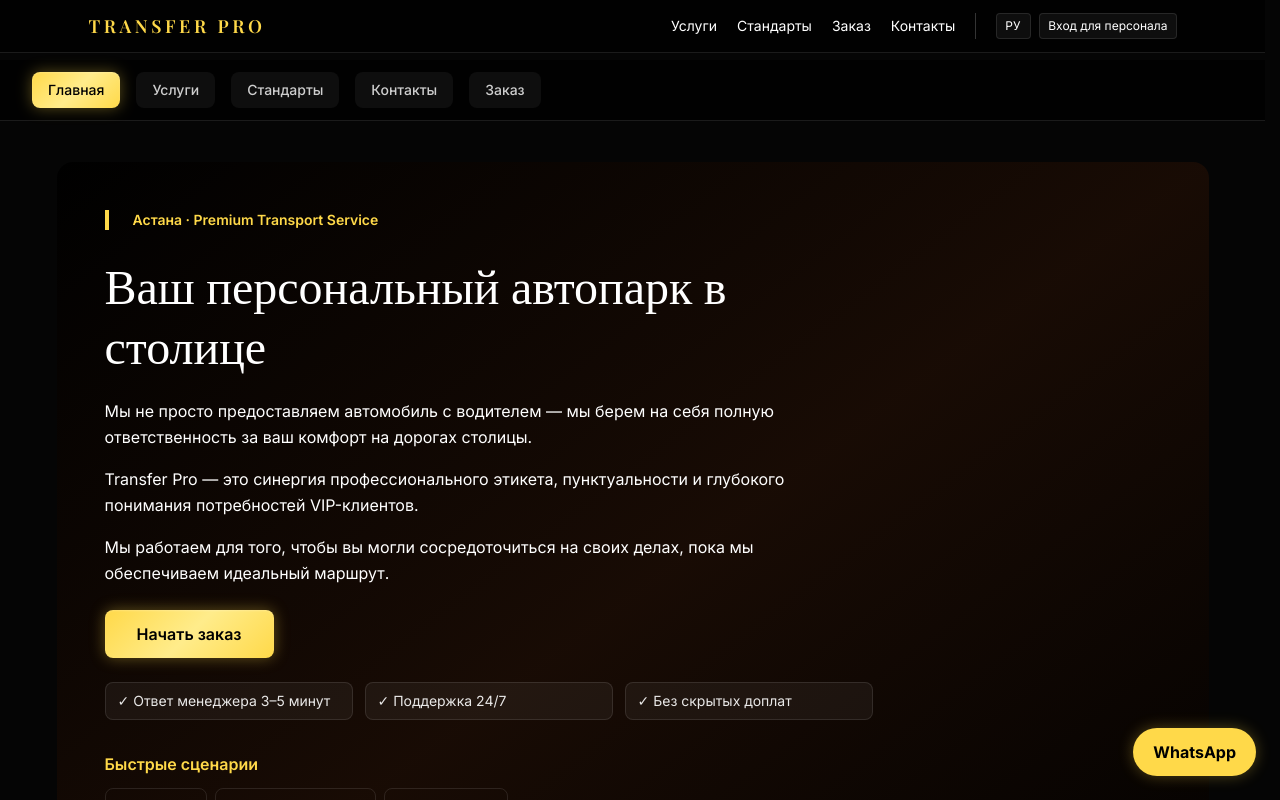
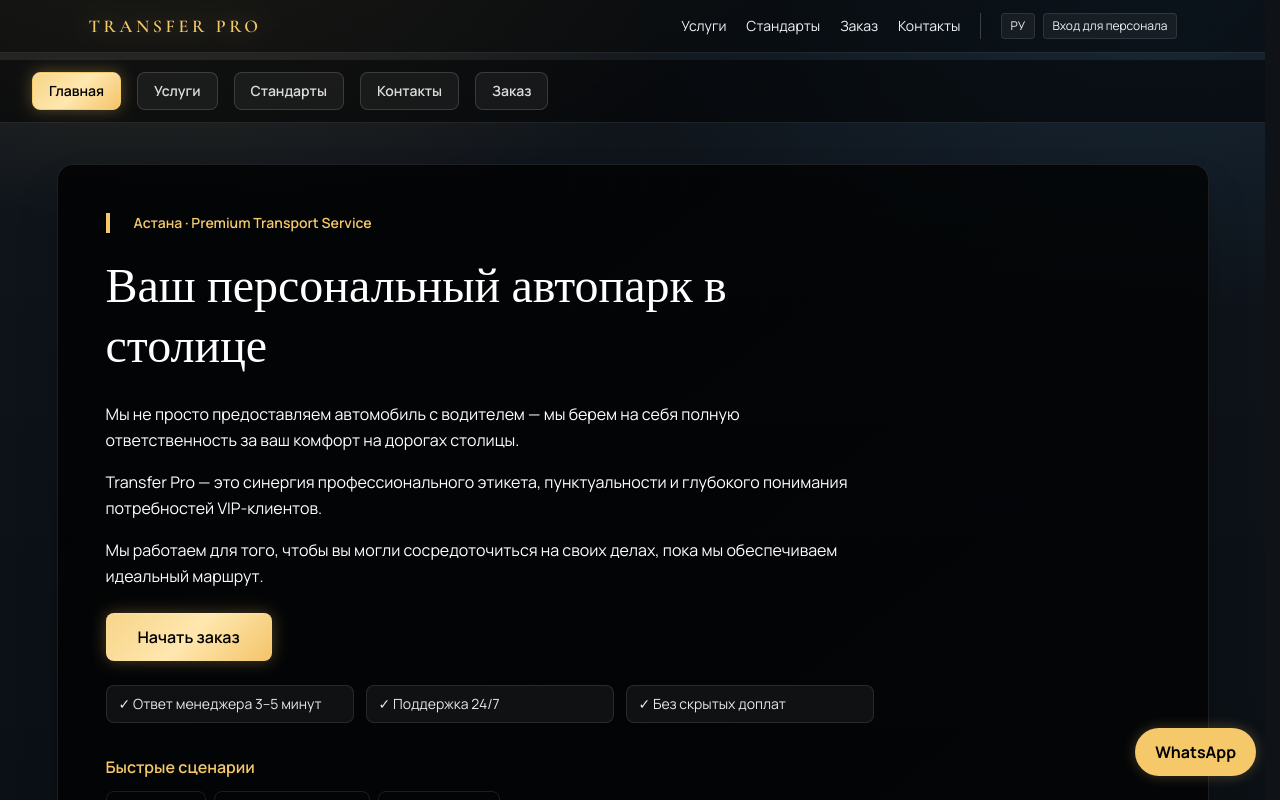
Before and after one commit to Alibek0301/TransferPro, a React (Vite) app: page / in a window 1280 px wide. Shown: the top 800 px of the page. Built offline with nearby package versions, Linux system fonts and the light colour scheme.

Commit message:
Improve UI/UX visual design and layout polish

```diff
--- a/index.html
+++ b/index.html
@@ -11,7 +11,7 @@
     <link rel="preconnect" href="https://fonts.googleapis.com" />
     <link rel="preconnect" href="https://fonts.gstatic.com" crossorigin />
     <link
-      href="https://fonts.googleapis.com/css2?family=Inter:wght@400;500;600;700&family=Playfair+Display:wght@600;700&display=swap"
+      href="https://fonts.googleapis.com/css2?family=Cormorant+Garamond:wght@600;700&family=Manrope:wght@400;500;600;700;800&display=swap"
       rel="stylesheet"
     />
   </head>
--- a/src/App.jsx
+++ b/src/App.jsx
@@ -1121,10 +1121,10 @@ function App() {
   }
 
   return (
-    <div className="dark">
-      <header className="sticky top-0 z-50 border-b border-white/10 bg-black/70 backdrop-blur">
+    <div className="dark app-shell">
+      <header className="sticky top-0 z-50 border-b border-white/10 bg-black/75 backdrop-blur-xl supports-[backdrop-filter]:bg-black/50">
         <div className="mx-auto flex max-w-6xl items-center justify-between px-4 py-3 md:px-8">
-          <a href="#top" className="font-serif text-lg tracking-[0.2em] text-accent">TRANSFER PRO</a>
+          <a href="#top" className="font-serif text-lg tracking-[0.2em] text-accent drop-shadow-[0_0_10px_rgba(245,200,106,0.35)]">TRANSFER PRO</a>
 
           <div className="hidden md:flex gap-5 items-center text-sm">
             {role === 'client' && (
@@ -1239,11 +1239,11 @@ function App() {
       {role === 'client' ? (
       <>
       {/* Mobile single-screen tabbed view */}
-      <div onPointerDown={closeMobileMenu} className="md:hidden min-h-[calc(100vh-120px)] w-full flex flex-col bg-gradient-to-b from-black to-black/90 pb-24">
+      <div onPointerDown={closeMobileMenu} className="md:hidden relative min-h-[calc(100vh-120px)] w-full flex flex-col bg-gradient-to-b from-transparent via-black/20 to-black/35 pb-24">
         <div className="flex-1 flex flex-col justify-start items-start px-4 sm:px-5 py-6 sm:py-8 overflow-y-auto">
           {mobileTab === 'home' && (
-            <motion.div className="w-full space-y-5 sm:space-y-6 bg-gradient-to-b from-black via-amber-950/20 to-black rounded-2xl sm:rounded-3xl p-6 sm:p-8" {...sectionMotionProps}>
-              <div className="border-l-3 border-accent pl-4 sm:pl-5">
+            <motion.div className="w-full space-y-5 sm:space-y-6 bg-gradient-to-b from-black/70 via-amber-950/20 to-black/50 rounded-2xl sm:rounded-3xl p-6 sm:p-8 border border-white/10 shadow-2xl" {...sectionMotionProps}>
+              <div className="border-l-2 border-accent pl-4 sm:pl-5">
                 <p className="text-accent text-sm sm:text-base font-bold tracking-wide">{t.heroBadge}</p>
               </div>
 
@@ -1307,7 +1307,7 @@ function App() {
           )}
 
           {mobileTab === 'services' && (
-            <motion.div className="w-full space-y-4 sm:space-y-5 bg-gradient-to-b from-black via-blue-950/20 to-black rounded-2xl sm:rounded-3xl p-6 sm:p-8" {...sectionMotionProps}>
+            <motion.div className="w-full space-y-4 sm:space-y-5 bg-gradient-to-b from-black/70 via-blue-950/20 to-black/50 rounded-2xl sm:rounded-3xl p-6 sm:p-8 border border-white/10 shadow-2xl" {...sectionMotionProps}>
               <h2 className="text-2xl sm:text-3xl font-serif text-accent font-bold">{t.services}</h2>
 
               <div className="space-y-3 sm:space-y-4 text-white/75">
@@ -1346,7 +1346,7 @@ function App() {
           )}
 
           {mobileTab === 'standards' && (
-            <motion.div className="w-full space-y-4 sm:space-y-5 bg-gradient-to-b from-black via-purple-950/20 to-black rounded-2xl sm:rounded-3xl p-6 sm:p-8" {...sectionMotionProps}>
+            <motion.div className="w-full space-y-4 sm:space-y-5 bg-gradient-to-b from-black/70 via-slate-900/40 to-black/50 rounded-2xl sm:rounded-3xl p-6 sm:p-8 border border-white/10 shadow-2xl" {...sectionMotionProps}>
               <h2 className="text-2xl sm:text-3xl font-serif text-accent font-bold">{t.standards}</h2>
 
               <div className="space-y-3 sm:space-y-4 text-white/75">
@@ -1372,7 +1372,7 @@ function App() {
           )}
 
           {mobileTab === 'contacts' && (
-            <motion.div className="w-full space-y-4 sm:space-y-5 bg-gradient-to-b from-black via-emerald-950/20 to-black rounded-2xl sm:rounded-3xl p-6 sm:p-8" {...sectionMotionProps}>
+            <motion.div className="w-full space-y-4 sm:space-y-5 bg-gradient-to-b from-black/70 via-emerald-950/20 to-black/50 rounded-2xl sm:rounded-3xl p-6 sm:p-8 border border-white/10 shadow-2xl" {...sectionMotionProps}>
               <h2 className="text-2xl sm:text-3xl font-serif text-accent font-bold">{t.contacts}</h2>
               <div className="space-y-3 sm:space-y-4 text-white/90">
                 <a href="tel:+77781556699" className="block w-full p-4 sm:p-5 rounded-xl bg-gradient-to-r from-accent/20 to-accent/10 hover:from-accent/30 hover:to-accent/20 active:scale-95 transition border-l-4 border-accent text-base sm:text-lg font-semibold text-accent shadow-md">+7 778 155 6699</a>
@@ -1383,7 +1383,7 @@ function App() {
           )}
 
           {mobileTab === 'booking' && (
-            <motion.div className="w-full space-y-4 sm:space-y-5 bg-gradient-to-b from-black via-rose-950/20 to-black rounded-2xl sm:rounded-3xl p-6 sm:p-8" {...sectionMotionProps}>
+            <motion.div className="w-full space-y-4 sm:space-y-5 bg-gradient-to-b from-black/70 via-rose-950/20 to-black/50 rounded-2xl sm:rounded-3xl p-6 sm:p-8 border border-white/10 shadow-2xl" {...sectionMotionProps}>
               <div className="flex items-start justify-between gap-4">
                 <div className="flex-1">
                   <h2 className="text-2xl sm:text-3xl font-serif text-accent font-bold">{t.bookingTitle}</h2>
@@ -1622,7 +1622,7 @@ function App() {
           )}
 
           {mobileTab === 'history' && (
-            <motion.div className="w-full space-y-3 bg-gradient-to-b from-black via-cyan-950/20 to-black rounded-2xl sm:rounded-3xl p-6 sm:p-8" {...sectionMotionProps}>
+            <motion.div className="w-full space-y-3 bg-gradient-to-b from-black/70 via-cyan-950/20 to-black/50 rounded-2xl sm:rounded-3xl p-6 sm:p-8 border border-white/10 shadow-2xl" {...sectionMotionProps}>
               <div className="flex items-center justify-between gap-2">
                 <h2 className="text-2xl sm:text-3xl font-serif text-accent font-bold">📋 {t.history}</h2>
                 {orderHistory.length > 0 && (
@@ -1649,7 +1649,7 @@ function App() {
           )}
 
           {mobileTab === 'favorites' && (
-            <motion.div className="w-full space-y-3 bg-gradient-to-b from-black via-pink-950/20 to-black rounded-2xl sm:rounded-3xl p-6 sm:p-8" {...sectionMotionProps}>
+            <motion.div className="w-full space-y-3 bg-gradient-to-b from-black/70 via-pink-950/20 to-black/50 rounded-2xl sm:rounded-3xl p-6 sm:p-8 border border-white/10 shadow-2xl" {...sectionMotionProps}>
               <h2 className="text-2xl sm:text-3xl font-serif text-accent font-bold">❤️ {t.favorites}</h2>
               {favorites.length === 0 ? (
                 <p className="text-white/60 text-center py-8">{t.noFavorites}</p>
@@ -1672,7 +1672,7 @@ function App() {
           )}
         </div>
 
-        <div className="border-t border-white/10 p-2 sm:p-3 bg-black/98 backdrop-blur fixed bottom-0 left-0 right-0 md:hidden">
+        <div className="border-t border-white/10 p-2 sm:p-3 bg-black/90 supports-[backdrop-filter]:bg-black/60 backdrop-blur-xl fixed bottom-0 left-0 right-0 md:hidden">
           <div className="flex items-center justify-between gap-2 sm:gap-2.5 px-2">
             <div className="flex gap-1.5 sm:gap-2 w-full overflow-x-auto">
                 <button onClick={() => setMobileTab('home')} className={`flex-1 text-center px-2 sm:px-3 py-2.5 sm:py-3 rounded-lg text-xs sm:text-sm font-medium whitespace-nowrap transition active:scale-95 ${mobileTab === 'home' ? 'bg-accent text-black font-bold shadow-md' : 'bg-white/5 text-white/80 hover:bg-white/10'}`} aria-label={t.home}>{t.home}</button>
@@ -1690,21 +1690,21 @@ function App() {
 
       <main id="top" className="hidden md:flex md:flex-col md:min-h-screen">
         {/* Desktop Tab Navigation */}
-        <div className="sticky top-[60px] z-40 border-b border-white/10 bg-black/70 backdrop-blur py-3 px-8">
+        <div className="sticky top-[60px] z-40 border-b border-white/10 bg-black/80 supports-[backdrop-filter]:bg-black/55 backdrop-blur-xl py-3 px-8">
           <div className="mx-auto max-w-7xl flex gap-4">
-            <button onClick={() => setDesktopTab('home')} className={`px-4 py-2 rounded-lg text-sm font-medium transition ${desktopTab === 'home' ? 'bg-accent text-black' : 'bg-white/5 text-white/80 hover:bg-white/10'}`}>{t.home}</button>
-            <button onClick={() => setDesktopTab('services')} className={`px-4 py-2 rounded-lg text-sm font-medium transition ${desktopTab === 'services' ? 'bg-accent text-black' : 'bg-white/5 text-white/80 hover:bg-white/10'}`}>{t.services}</button>
-            <button onClick={() => setDesktopTab('standards')} className={`px-4 py-2 rounded-lg text-sm font-medium transition ${desktopTab === 'standards' ? 'bg-accent text-black' : 'bg-white/5 text-white/80 hover:bg-white/10'}`}>{t.standards}</button>
-            <button onClick={() => setDesktopTab('contacts')} className={`px-4 py-2 rounded-lg text-sm font-medium transition ${desktopTab === 'contacts' ? 'bg-accent text-black' : 'bg-white/5 text-white/80 hover:bg-white/10'}`}>{t.contacts}</button>
-            <button onClick={() => setDesktopTab('booking')} className={`px-4 py-2 rounded-lg text-sm font-medium transition ${desktopTab === 'booking' ? 'bg-accent text-black' : 'bg-white/5 text-white/80 hover:bg-white/10'}`}>{t.booking}</button>
+            <button onClick={() => setDesktopTab('home')} className={`px-4 py-2 rounded-lg text-sm font-semibold border transition ${desktopTab === 'home' ? 'bg-accent text-black border-accent shadow-[0_10px_22px_rgba(245,200,106,0.24)]' : 'bg-white/5 text-white/85 border-white/15 hover:bg-white/10 hover:border-white/25'}`}>{t.home}</button>
+            <button onClick={() => setDesktopTab('services')} className={`px-4 py-2 rounded-lg text-sm font-semibold border transition ${desktopTab === 'services' ? 'bg-accent text-black border-accent shadow-[0_10px_22px_rgba(245,200,106,0.24)]' : 'bg-white/5 text-white/85 border-white/15 hover:bg-white/10 hover:border-white/25'}`}>{t.services}</button>
+            <button onClick={() => setDesktopTab('standards')} className={`px-4 py-2 rounded-lg text-sm font-semibold border transition ${desktopTab === 'standards' ? 'bg-accent text-black border-accent shadow-[0_10px_22px_rgba(245,200,106,0.24)]' : 'bg-white/5 text-white/85 border-white/15 hover:bg-white/10 hover:border-white/25'}`}>{t.standards}</button>
+            <button onClick={() => setDesktopTab('contacts')} className={`px-4 py-2 rounded-lg text-sm font-semibold border transition ${desktopTab === 'contacts' ? 'bg-accent text-black border-accent shadow-[0_10px_22px_rgba(245,200,106,0.24)]' : 'bg-white/5 text-white/85 border-white/15 hover:bg-white/10 hover:border-white/25'}`}>{t.contacts}</button>
+            <button onClick={() => setDesktopTab('booking')} className={`px-4 py-2 rounded-lg text-sm font-semibold border transition ${desktopTab === 'booking' ? 'bg-accent text-black border-accent shadow-[0_10px_22px_rgba(245,200,106,0.24)]' : 'bg-white/5 text-white/85 border-white/15 hover:bg-white/10 hover:border-white/25'}`}>{t.booking}</button>
           </div>
         </div>
 
         {/* Desktop Content Area */}
-        <div className="flex-1 flex items-center justify-center px-8 py-12">
+        <div className="flex-1 flex items-start justify-center px-8 py-12">
           <div className="w-full max-w-6xl">
             {desktopTab === 'home' && (
-              <motion.div className="space-y-6 bg-gradient-to-br from-black via-amber-950/30 to-black rounded-2xl p-12" {...sectionMotionProps}>
+              <motion.div className="space-y-6 bg-gradient-to-br from-black/80 via-amber-950/28 to-black/65 rounded-2xl p-12 border border-white/10 shadow-2xl" {...sectionMotionProps}>
                 <div className="border-l-4 border-accent pl-6">
                   <p className="text-accent text-sm font-semibold">{t.heroBadge}</p>
                 </div>
@@ -1768,7 +1768,7 @@ function App() {
             )}
 
             {desktopTab === 'services' && (
-              <motion.div className="space-y-6 bg-gradient-to-br from-black via-blue-950/30 to-black rounded-2xl p-12" {...sectionMotionProps}>
+              <motion.div className="space-y-6 bg-gradient-to-br from-black/80 via-blue-950/28 to-black/65 rounded-2xl p-12 border border-white/10 shadow-2xl" {...sectionMotionProps}>
                 <h2 className="section-title text-4xl text-accent">{t.services}</h2>
 
                 <div className="grid gap-6 grid-cols-2">
@@ -1812,7 +1812,7 @@ function App() {
             )}
 
             {desktopTab === 'standards' && (
-              <motion.div className="space-y-6 bg-gradient-to-br from-black via-purple-950/30 to-black rounded-2xl p-12" {...sectionMotionProps}>
+              <motion.div className="space-y-6 bg-gradient-to-br from-black/80 via-slate-900/40 to-black/65 rounded-2xl p-12 border border-white/10 shadow-2xl" {...sectionMotionProps}>
                 <h2 className="section-title text-4xl text-accent">{t.standardsTitleDesktop}</h2>
 
                 <div className="grid gap-4 grid-cols-3">
@@ -1835,7 +1835,7 @@ function App() {
             )}
 
             {desktopTab === 'contacts' && (
-              <motion.div className="space-y-6 bg-gradient-to-br from-black via-emerald-950/30 to-black rounded-2xl p-12" {...sectionMotionProps}>
+              <motion.div className="space-y-6 bg-gradient-to-br from-black/80 via-emerald-950/24 to-black/65 rounded-2xl p-12 border border-white/10 shadow-2xl" {...sectionMotionProps}>
                 <h2 className="section-title text-4xl text-accent">{t.contacts}</h2>
                 <p className="text-white text-base mb-6">{t.contactsHint}</p>
                 <div className="flex gap-4 flex-wrap">
--- a/src/index.css
+++ b/src/index.css
@@ -1,39 +1,62 @@
 @tailwind base;
 @tailwind components;
 @tailwind utilities;
+
+:root {
+  --bg-base: #0f1318;
+  --bg-elevated: #151c24;
+  --text-main: #f0f3f7;
+  --text-muted: rgba(222, 230, 239, 0.68);
+  --accent-main: #f5c86a;
+  --accent-soft: #ffe7af;
+}
 
 html {
   scroll-behavior: smooth;
 }
 
 body {
-  @apply bg-base text-white font-sans antialiased;
+  @apply font-sans antialiased;
+  background-color: var(--bg-base);
+  background-image:
+    radial-gradient(1100px 520px at 12% -8%, rgba(245, 200, 106, 0.18), transparent 60%),
+    radial-gradient(900px 500px at 92% 0%, rgba(71, 163, 227, 0.13), transparent 62%),
+    linear-gradient(180deg, #10161d 0%, #0c1117 52%, #0a0f14 100%);
+  color: var(--text-main);
+  min-height: 100vh;
 }
 
-html.dark {
-  @apply bg-black text-white;
-}
-
-.dark {
-  --color-bg: #000000;
-  --color-surface: #1a1a1a;
+body::before {
+  content: '';
+  position: fixed;
+  inset: 0;
+  pointer-events: none;
+  background-image: linear-gradient(rgba(255, 255, 255, 0.03) 1px, transparent 1px),
+    linear-gradient(90deg, rgba(255, 255, 255, 0.03) 1px, transparent 1px);
+  background-size: 38px 38px;
+  mask-image: radial-gradient(circle at center, black 40%, transparent 90%);
+  opacity: 0.25;
+  z-index: -1;
 }
 
 .section-title {
   @apply text-3xl md:text-4xl font-serif text-accent;
+  letter-spacing: 0.02em;
 }
 
 .card {
-  @apply rounded-2xl border border-white/10 bg-white/5 p-5 backdrop-blur transition duration-300 hover:border-accent/60 hover:-translate-y-1;
+  @apply rounded-2xl border border-white/10 p-5 backdrop-blur transition duration-300 hover:border-accent/65 hover:-translate-y-1;
+  background: linear-gradient(145deg, rgba(255, 255, 255, 0.11), rgba(255, 255, 255, 0.03));
+  box-shadow: 0 12px 36px rgba(0, 0, 0, 0.32);
 }
 
-/* Mobile Input Enhancement */
 input,
 select,
 textarea {
   -webkit-appearance: none;
   appearance: none;
-  font-size: 16px; /* Prevents zoom on iOS */
+  font-size: 16px;
+  border-radius: 0.75rem;
 }
 
 input:focus,
@@ -42,79 +65,94 @@ textarea:focus {
   outline: none;
 }
 
-/* Fix select and input visibility */
+input,
+select,
+textarea,
+button,
+a {
+  transition: background-color 220ms ease, border-color 220ms ease, color 220ms ease, box-shadow 220ms ease, transform 220ms ease;
+}
+
+*:focus-visible {
+  outline: 2px solid var(--accent-soft);
+  outline-offset: 2px;
+}
+
 select {
   color-scheme: dark;
 }
 
 option {
-  color: white;
-  background-color: #1a1a1a;
+  color: #f5f7fa;
+  background-color: #17202a;
 }
 
 input[type="date"],
 input[type="date"]::-webkit-calendar-picker-indicator {
-  color: white;
+  color: #f5f7fa;
   filter: invert(1);
 }
 
-/* Mobile Button Enhancement */
 button {
   -webkit-tap-highlight-color: transparent;
   touch-action: manipulation;
 }
 
-/* Premium golden effect */
 .accent-glow {
   @apply text-accent shadow-glow;
-  text-shadow: 0 0 10px rgba(255, 217, 73, 0.6), 0 0 20px rgba(255, 217, 73, 0.3);
+  text-shadow: 0 0 10px rgba(245, 200, 106, 0.58), 0 0 20px rgba(245, 200, 106, 0.24);
 }
 
 .accent-button-shine {
   @apply bg-accent text-black font-semibold transition duration-300;
-  background: linear-gradient(135deg, #FFD949 0%, #FFEC8B 50%, #FFD949 100%);
-  box-shadow: 0 0 15px rgba(255, 217, 73, 0.4), inset 0 1px 0 rgba(255, 255, 255, 0.3);
+  background: linear-gradient(135deg, #f7d488 0%, #ffe7af 52%, #f2c05a 100%);
+  box-shadow: 0 0 16px rgba(245, 200, 106, 0.34), inset 0 1px 0 rgba(255, 255, 255, 0.32);
 }
 
 .accent-button-shine:hover {
-  box-shadow: 0 0 25px rgba(255, 217, 73, 0.6), inset 0 1px 0 rgba(255, 255, 255, 0.5);
+  box-shadow: 0 0 26px rgba(245, 200, 106, 0.48), inset 0 1px 0 rgba(255, 255, 255, 0.52);
 }
 
-/* Enhanced accent styling for better visibility */
 .bg-accent {
-  background-color: #FFD949;
-  box-shadow: 0 0 15px rgba(255, 217, 73, 0.3);
+  background-color: #f5c86a;
+  box-shadow: 0 0 14px rgba(245, 200, 106, 0.27);
 }
 
 .text-accent {
-  color: #FFD949;
+  color: #f5c86a;
 }
 
 button.bg-accent {
-  background: linear-gradient(135deg, #FFD949 0%, #FFEC8B 50%, #FFD949 100%);
-  box-shadow: 0 0 15px rgba(255, 217, 73, 0.35), inset 0 1px 2px rgba(255, 255, 255, 0.2);
+  background: linear-gradient(135deg, #f7d488 0%, #ffe7af 50%, #f3c468 100%);
+  box-shadow: 0 0 16px rgba(245, 200, 106, 0.32), inset 0 1px 2px rgba(255, 255, 255, 0.24);
   transition: all 300ms ease;
 }
 
 button.bg-accent:hover {
-  box-shadow: 0 0 25px rgba(255, 217, 73, 0.55), inset 0 1px 2px rgba(255, 255, 255, 0.3);
+  box-shadow: 0 0 24px rgba(245, 200, 106, 0.44), inset 0 1px 2px rgba(255, 255, 255, 0.34);
   filter: brightness(1.05);
 }
 
 button.bg-accent:active {
-  transform: scale(0.95);
+  transform: translateY(1px) scale(0.98);
 }
 
-/* Mobile scrolling optimization */
 @supports (scrollbar-gutter: stable) {
   html {
     scrollbar-gutter: stable;
   }
 }
 
-/* Smooth animations */
 @media (prefers-reduced-motion: no-preference) {
   * {
     scroll-behavior: smooth;
   }
 }
+
+@media (prefers-reduced-motion: reduce) {
+  * {
+    animation-duration: 0ms !important;
+    transition-duration: 0ms !important;
+    scroll-behavior: auto !important;
+  }
+}
```
Also changed, not shown: tailwind.config.js (+7 -5 lines).
